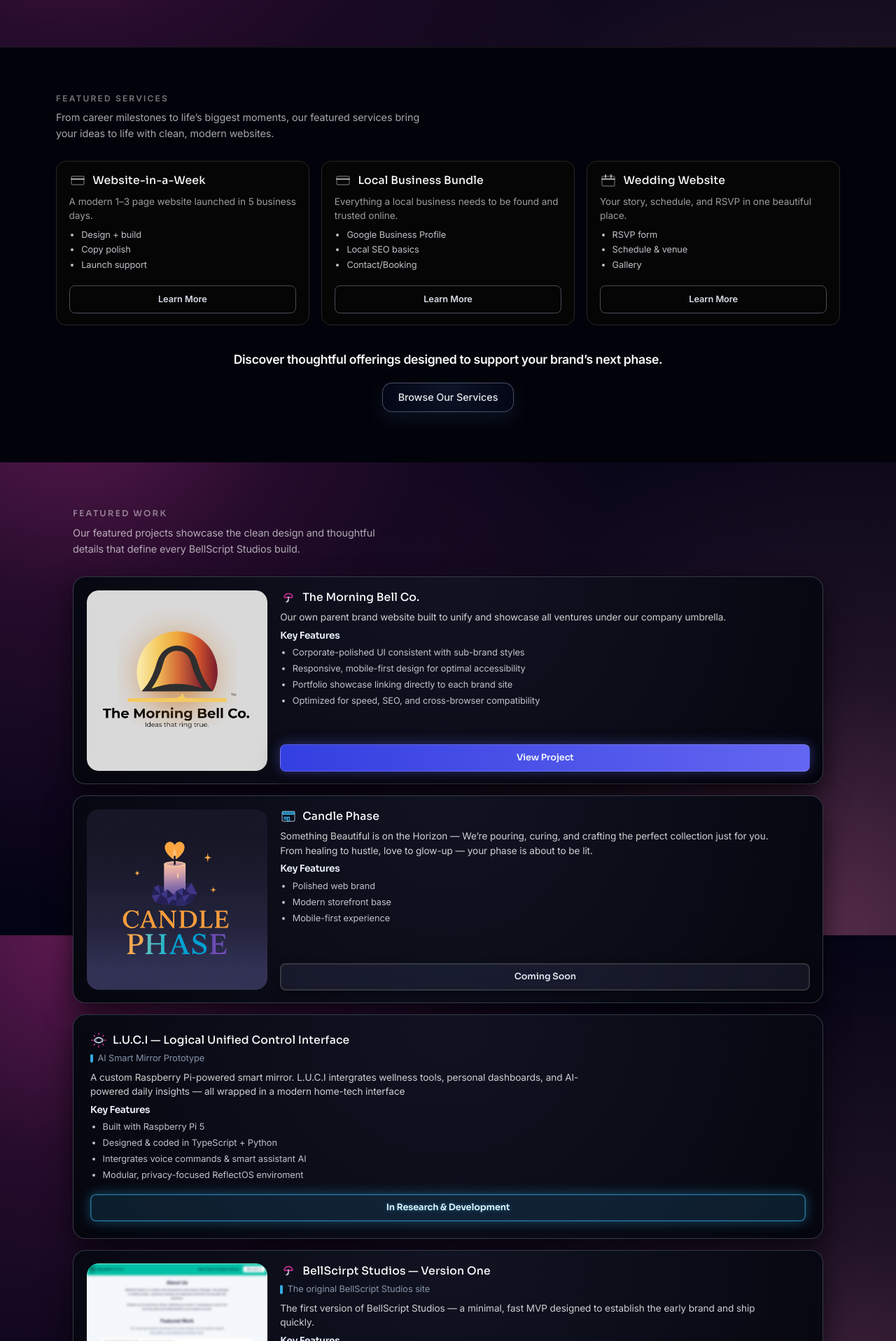
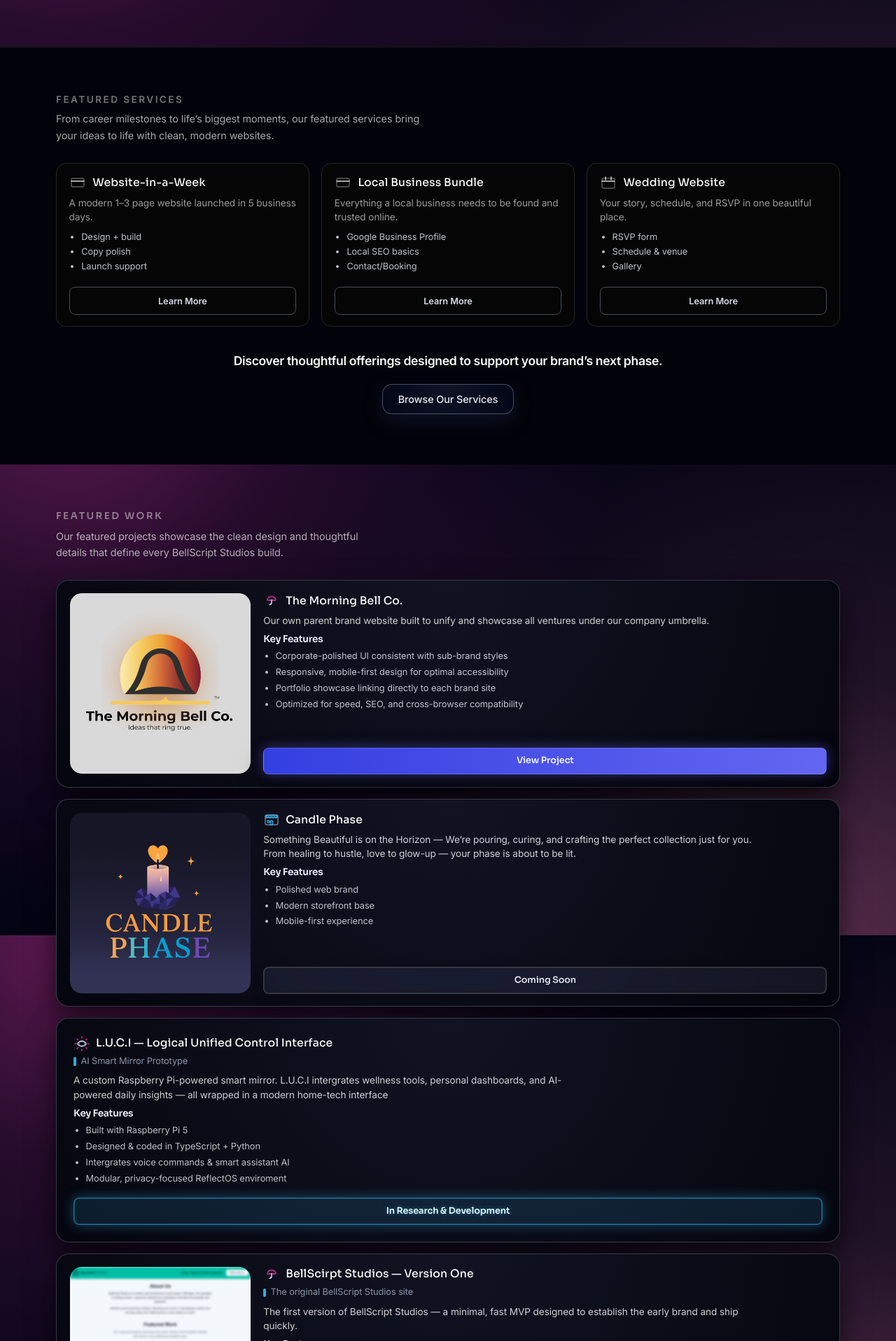
Before and after one commit to BellScriptStudios/bellscript-v2, a Next.js app: page / in a window 1280 px wide. Shown: the part 263-2180 px from the top of the page at 70% size. Built offline with nearby package versions, Linux system fonts and the light colour scheme; no server answers.

Commit message:
feat: Update styles for consistency and improved layout across multiple components

```diff
--- a/src/Components/ProcessSection.tsx
+++ b/src/Components/ProcessSection.tsx
@@ -4,7 +4,7 @@
     return (
         <section className={styles.processSection} aria-labelledby="process-heading">
             <div className={styles.inner}>
-                <p id="process-title" className={styles.processHeader}>Process</p>
+                <p id="process-title" className={styles.kicker}>Process</p>
                 <p className={styles.processDesc}>
                     From concept to launch, we follow a streamlined process to ensure
                     your project is delivered on time and exceeds expecations.
--- a/src/Components/ProjectSection.tsx
+++ b/src/Components/ProjectSection.tsx
@@ -30,7 +30,7 @@
             {showHeading && (
                 <>
                     <div className={styles.hero}>
-                        <h2 className={styles.header}>{heading}</h2>
+                        <h2 className={styles.kicker}>{heading}</h2>
                         {intro && <p className={styles.intro}>{intro}</p>}
                     </div>
                 </>
--- a/src/app/Styles/AboutPage.module.css
+++ b/src/app/Styles/AboutPage.module.css
@@ -57,7 +57,7 @@
 
 .lead,
 .subLead {
-    font-size: 0.95rem;
+    font-size: 0.98rem;
     line-height: 1.7;
     max-width: 32rem;
     margin: 0;
--- a/src/app/Styles/AboutSection.module.css
+++ b/src/app/Styles/AboutSection.module.css
@@ -1,6 +1,6 @@
 .about {
     position: relative;
-    padding: 4.5rem 1.25rem;
+    padding: 4rem 1.5rem;
     background: #02030a;
     border-top: 1px solid #111827;
     overflow: hidden;
@@ -37,7 +37,7 @@
 }
 
 .aboutTitle {
-  font-size: 1.35rem;
+  font-size: 1.1rem;
   font-weight: 600;
   letter-spacing: -0.02em;
   color: #f9fafb;
@@ -46,7 +46,7 @@
 }
 
 .aboutBody {
-  font-size: 0.92rem;
+  font-size: 0.9rem;
   line-height: 1.7;
   color: rgba(226, 232, 255, 0.85);
   max-width: 40rem;
--- a/src/app/Styles/ContactPage.module.css
+++ b/src/app/Styles/ContactPage.module.css
@@ -59,7 +59,7 @@
 
 .lead,
 .subLead {
-  font-size: 0.95rem;
+  font-size: 0.98rem;
   line-height: 1.75;
   max-width: 32rem;
   margin: 0;
--- a/src/app/Styles/Header.module.css
+++ b/src/app/Styles/Header.module.css
@@ -146,7 +146,7 @@
   position: absolute;
   left: 0; right: 0; top: 100%;
   padding: 0.75rem 1rem 1rem;
-  background: rgba(7, 8, 13, 0.94);
+  background: rgba(7, 8, 13, 0.92);
   border-bottom: 1px solid rgba(255, 255, 255, 0.08);
   backdrop-filter: blur(14px);
   display: grid;
--- a/src/app/Styles/Page.module.css
+++ b/src/app/Styles/Page.module.css
@@ -135,7 +135,7 @@
 }
 
 .servicesKicker {
-  font-size: 0.75rem;
+  font-size: 0.85rem;
   text-transform: uppercase;
   letter-spacing: 0.18em;
   font-weight: 600;
@@ -231,15 +231,9 @@
 }
 
 .contactSection {
-  padding: 1rem 1.25rem 2rem 1.25rem;
+  padding: 2.5rem 1.5rem;
   position: relative;
   overflow: hidden;
-}
-
-@media (min-width: 768px) {
-  .contactSection {
-    padding: 2.5rem 1.25rem;
-  }
 }
 
 .contactSection::before {
@@ -261,7 +255,7 @@
 }
 
 .contactHeader {
-    font-size: clamp(1.25rem, 4vw, 1.75rem);
+    font-size: 1.4rem;
     text-transform: uppercase;
     letter-spacing: 0.18em;
     font-weight: 700;
--- a/src/app/Styles/ProcessSection.module.css
+++ b/src/app/Styles/ProcessSection.module.css
@@ -1,5 +1,5 @@
 .processSection {
-    padding: 4rem 1.25rem;
+    padding: 2.5rem 1.5rem;
     border-top: 1px solid #111827;
 }
 
@@ -8,8 +8,8 @@
     margin: 0 auto;
 }
 
-.processHeader {
-    font-size: 0.75rem;
+.kicker {
+    font-size: 0.85rem;
     text-transform: uppercase;
     letter-spacing: 0.18em;
     font-weight: 600;
@@ -65,10 +65,6 @@
 }
 
 @media (min-width: 768px) {
-    .processSection {
-        padding: 4.5rem 2.75rem;
-
-    }
     .processDesc {
         margin-bottom: 2rem;
     }
--- a/src/app/Styles/ProjectPage.module.css
+++ b/src/app/Styles/ProjectPage.module.css
@@ -64,7 +64,7 @@
 }
 
 .lead {
-  font-size: 0.95rem;
+  font-size: 0.98rem;
   line-height: 1.7;
   max-width: 32rem;
   margin: 0;
--- a/src/app/Styles/ProjectSection.module.css
+++ b/src/app/Styles/ProjectSection.module.css
@@ -1,6 +1,6 @@
 .section {
   position: relative;
-  padding: 2.5rem 1.25rem;
+  padding: 2.5rem 1.5rem;
   background: transparent;
   z-index: 0;
 }
@@ -30,18 +30,12 @@
   margin: 0 auto 1.75rem;
 }
 
-@media (min-width: 768px) {
-  .hero {
-    padding: 0 1.5rem;
-  }
-}
-
-.header {
+.kicker {
     text-transform: uppercase;
     letter-spacing: .18em;
     color: #ffffff73;
-    margin-bottom: .4rem;
-    font-size: .75rem;
+    margin-bottom: 0.4rem;
+    font-size: 0.85rem;
     font-weight: 600;
 }
 
@@ -60,12 +54,6 @@
   gap: 1rem;
 }
 
-@media (min-width: 768px) {
-  .stack {
-    padding: 0 1.5rem;
-  }
-}
-
 .footerCta {
   margin-top: 0.5rem;
   text-align: center;
@@ -73,7 +61,7 @@
 }
 
 .ctaIntro {
-    font-size: 1.2rem;
+    font-size: 1.1rem;
     font-weight: 600;
     letter-spacing: -0.02em;
     color: #f9fafb;
--- a/src/app/Styles/ServicesPage.module.css
+++ b/src/app/Styles/ServicesPage.module.css
@@ -78,7 +78,7 @@
 }
 
 .lead {
-    font-size: 0.95rem;
+    font-size: 0.98rem;
     line-height: 1.7;
     max-width: 32rem;
     margin: 0;
```
